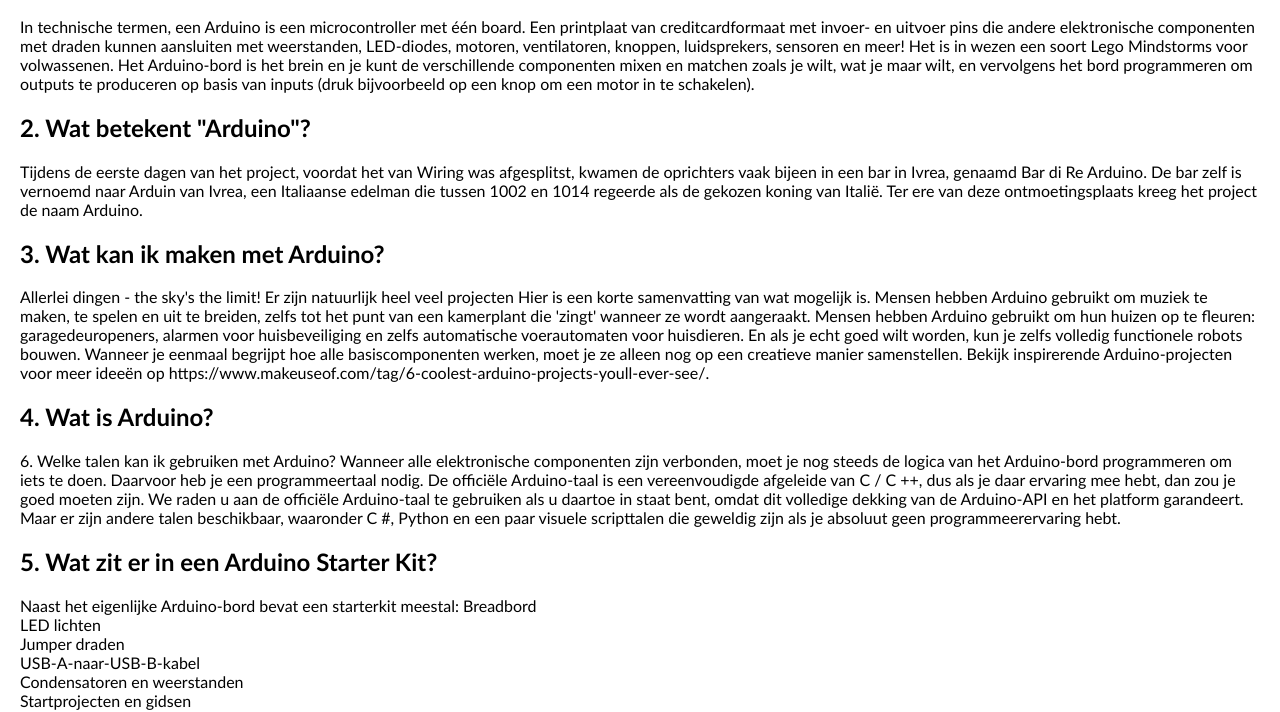
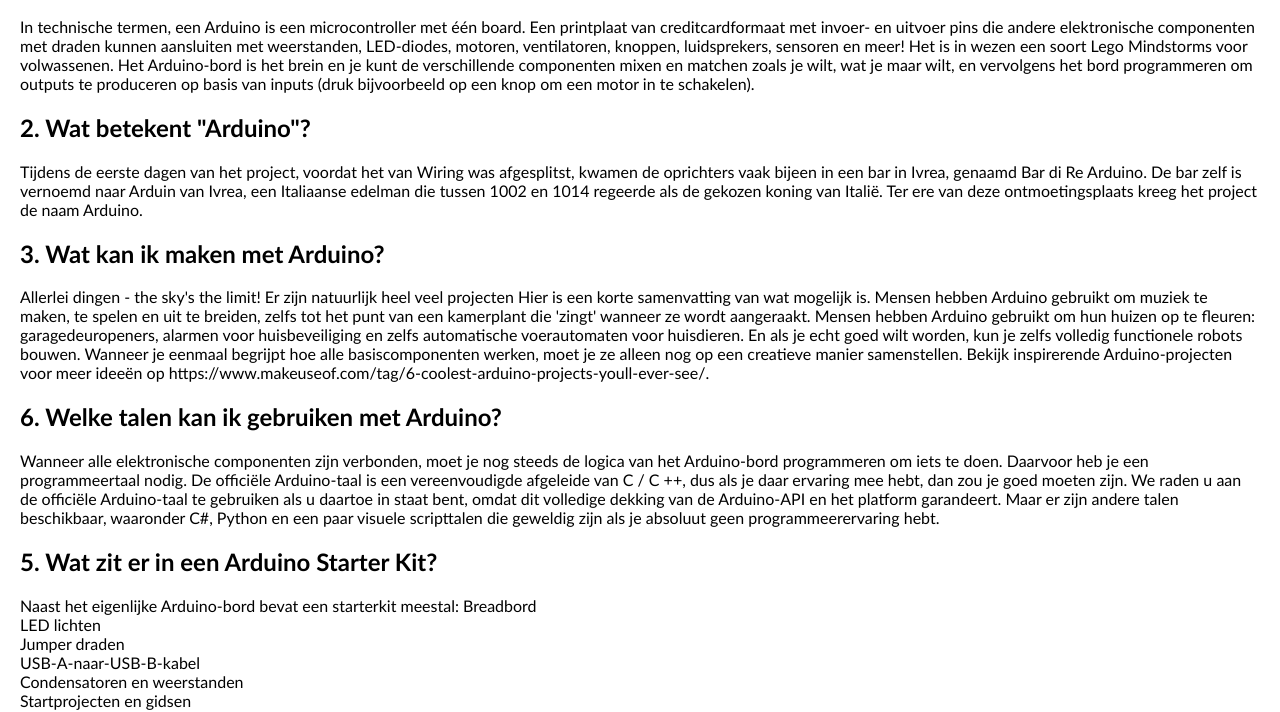
Before and after one commit to JariGraus/arduino-internet-of-things, a plain HTML site: page pages/weetjes.html in a window 1280 px wide. Shown: the part 434-1146 px from the top of the page. Drawn offline with Linux system fonts and the light colour scheme.

Commit message:
Update weetjes.html

```diff
--- a/pages/weetjes.html
+++ b/pages/weetjes.html
@@ -58,14 +58,13 @@
       https://www.makeuseof.com/tag/6-coolest-arduino-projects-youll-ever-see/.
     </p>
     <!-- Weetje 4-->
-    <h2>4. Wat is Arduino?</h2>
+    <h2>6. Welke talen kan ik gebruiken met Arduino?</h2>
     <p>
-      6. Welke talen kan ik gebruiken met Arduino?
       Wanneer alle elektronische componenten zijn verbonden, moet je nog steeds de logica van het Arduino-bord programmeren om iets te
       doen. Daarvoor heb je een programmeertaal nodig. De officiële Arduino-taal is een vereenvoudigde afgeleide van C / C ++, dus als
        je daar ervaring mee hebt, dan zou je goed moeten zijn. We raden u aan de officiële Arduino-taal te gebruiken als u daartoe in
        staat bent, omdat dit volledige dekking van de Arduino-API en het platform garandeert. Maar er zijn andere talen beschikbaar,
-       waaronder C #, Python en een paar visuele scripttalen die geweldig zijn als je absoluut geen programmeerervaring hebt.
+       waaronder C#, Python en een paar visuele scripttalen die geweldig zijn als je absoluut geen programmeerervaring hebt.
     </p>
     <!-- Weetje 5-->
     <h2>5. Wat zit er in een Arduino Starter Kit?</h2>
```
